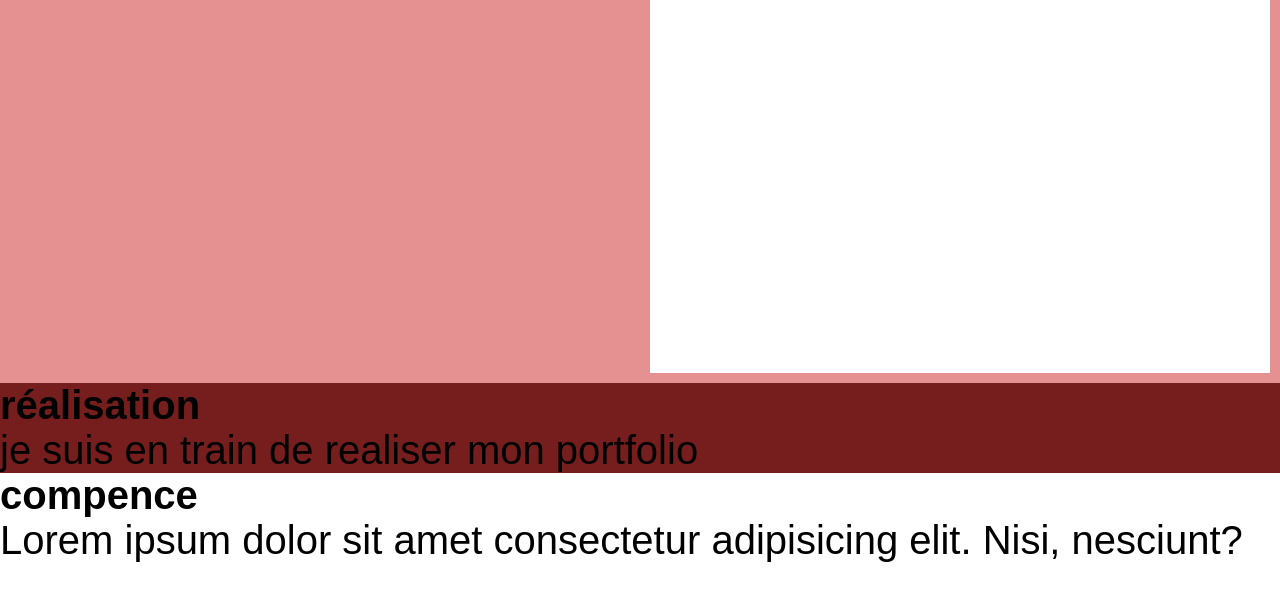
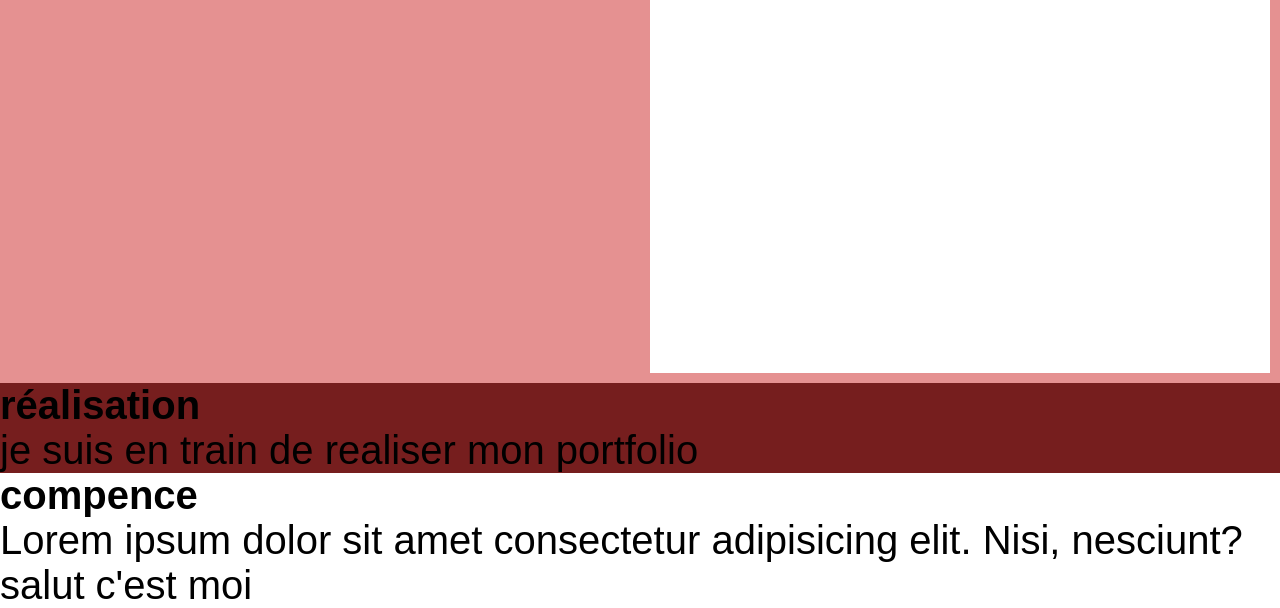
Before and after one commit to bastienR17/portfolio, a plain HTML site: page portfolio/index.html in a window 1280 px wide. Shown: the part 725-1333 px from the top of the page. Before the commit the page ends 1288 px from the top, so only its background shows below. Drawn offline with Linux system fonts and the light colour scheme.

Commit message:
Update index.html

```diff
--- a/portfolio/index.html
+++ b/portfolio/index.html
@@ -41,7 +41,7 @@
             <h1>compence</h1>
             <p>Lorem ipsum dolor sit amet consectetur adipisicing elit. Nisi, nesciunt?</p>
         </div>
-
+<p> salut c'est moi </p>
 
     </main>
 
```
